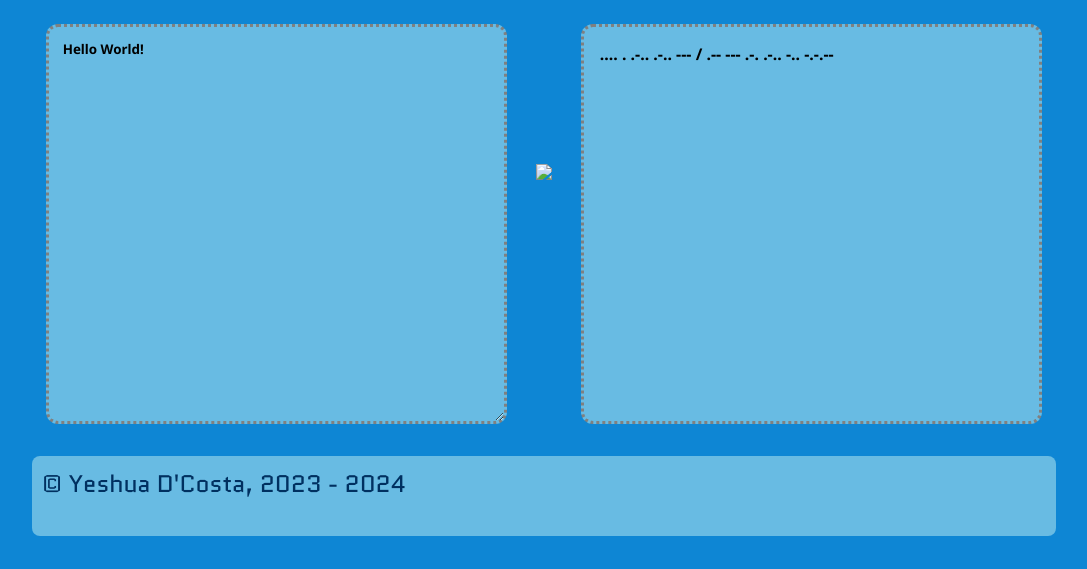
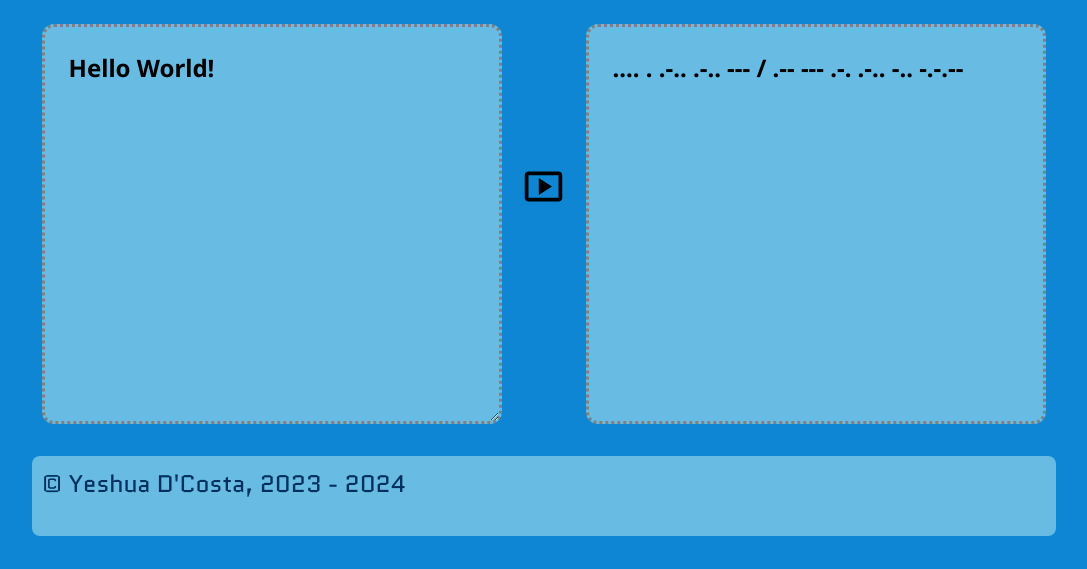
Before and after one commit to yeshuadcosta/morsinator1000, a plain HTML site: page index.html in a window 1280 px wide. Shown: the part 231-800 px from the top of the page, without its empty margins (96-1183 px from the left). Drawn offline with Linux system fonts and the light colour scheme.

Commit message:
Changed the image path

```diff
--- a/index.html
+++ b/index.html
@@ -28,7 +28,7 @@
                 <textarea id="textInput">Hello World!</textarea>
             </div>
 
-            <img src="assets/images/smart_display_FILL0_wght400_GRAD0_opsz24.svg" id="button" draggable="false" />
+            <img src="images/smart_display_FILL0_wght400_GRAD0_opsz24.svg" id="button" draggable="false" />
 
             <!--Multi-Line Output-->
             <div id="box2">
--- a/style.css
+++ b/style.css
@@ -106,6 +106,7 @@ h1 {
     font-optical-sizing: auto;
     font-weight: 700;
     font-style: normal;
+    font-size: 1.5em;
     font-variation-settings:
       "wdth" 100;
 }
```
